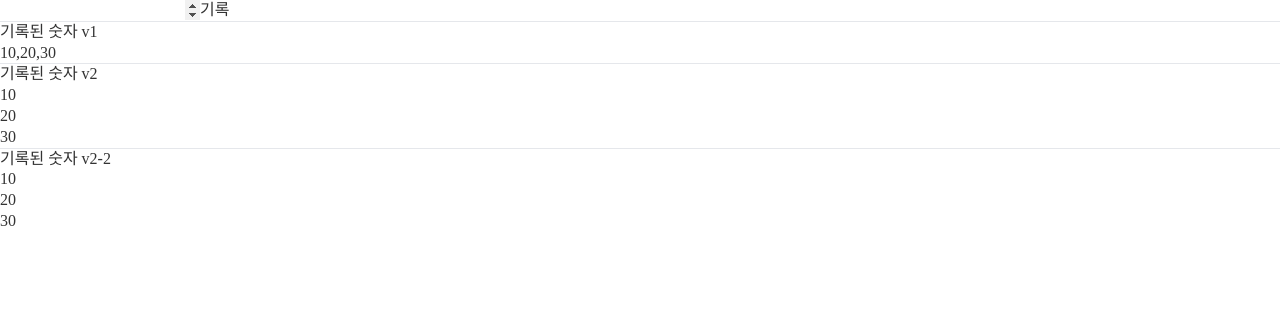
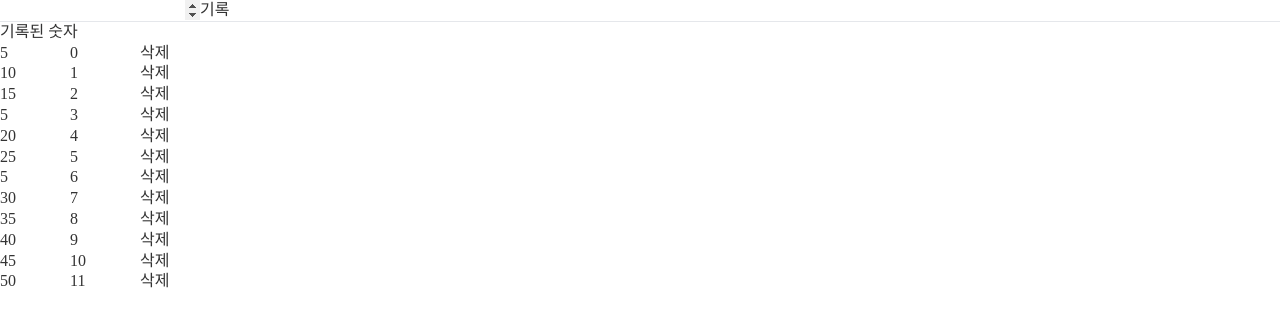
Before and after one commit to jinho4785/react-proj, a React (Create React App) app: page / in a window 1280 px wide. Shown: the top 326 px of the page. Built offline with nearby package versions, Linux system fonts and the light colour scheme; a web font is replaced by a local one.

Commit message:
배열에서 특정요소를 제거

```diff
--- a/src/App.js
+++ b/src/App.js
@@ -4,6 +4,7 @@
 import ProdList from "./ProdList";
 import NoRecord from "./NoRecord";
 import FormEx from "./FormEx";
+import RefEx from "./RefEx";
 
 import "./App.css";
 
@@ -15,7 +16,8 @@
       {/* <Popup /> */}
       {/* <ProdList className="container mx-auto" /> */}
       {/* <NoRecord /> */}
-      <FormEx />
+      {/* <FormEx /> */}
+      <RefEx />
     </>
   );
 }
--- /dev/null
+++ b/src/RefEx.js
@@ -0,0 +1,59 @@
+import React, { useState, useRef } from "react";
+
+function RefEx() {
+  const noInputRef = useRef(null);
+  const [no, setNo] = useState("");
+  const [recordedNos, setRecordedNos] = useState([
+    5, 10, 15, 5, 20, 25, 5, 30, 35, 40, 45, 50,
+  ]);
+
+  const saveNo = () => {
+    if (no === "") {
+      alert("숫자를 입력해주세요.");
+      return;
+    }
+
+    setRecordedNos([...recordedNos, no]);
+    setNo("");
+    noInputRef.current.focus();
+  };
+
+  const removeNo = (index) => {
+    const newRecorededNos = recordedNos.filter((_, _index) => _index != index);
+    setRecordedNos(newRecorededNos);
+  };
+
+  return (
+    <>
+      <form
+        onSubmit={(e) => {
+          e.preventDefault();
+          saveNo();
+        }}
+      >
+        <input
+          type="number"
+          ref={noInputRef}
+          value={no}
+          onChange={(e) => setNo(e.target.valueAsNumber)}
+        />
+        <button type="submit">기록</button>
+      </form>
+
+      <hr />
+
+      <h1>기록된 숫자</h1>
+      <ul>
+        {recordedNos.map((el, index) => (
+          <li key={index}>
+            <span style={{ width: 70, display: "inline-block" }}>{el}</span>
+            <span style={{ width: 70, display: "inline-block" }}>{index}</span>
+            <button onClick={() => removeNo(index)}>삭제</button>
+          </li>
+        ))}
+      </ul>
+    </>
+  );
+}
+
+export default RefEx;
```
